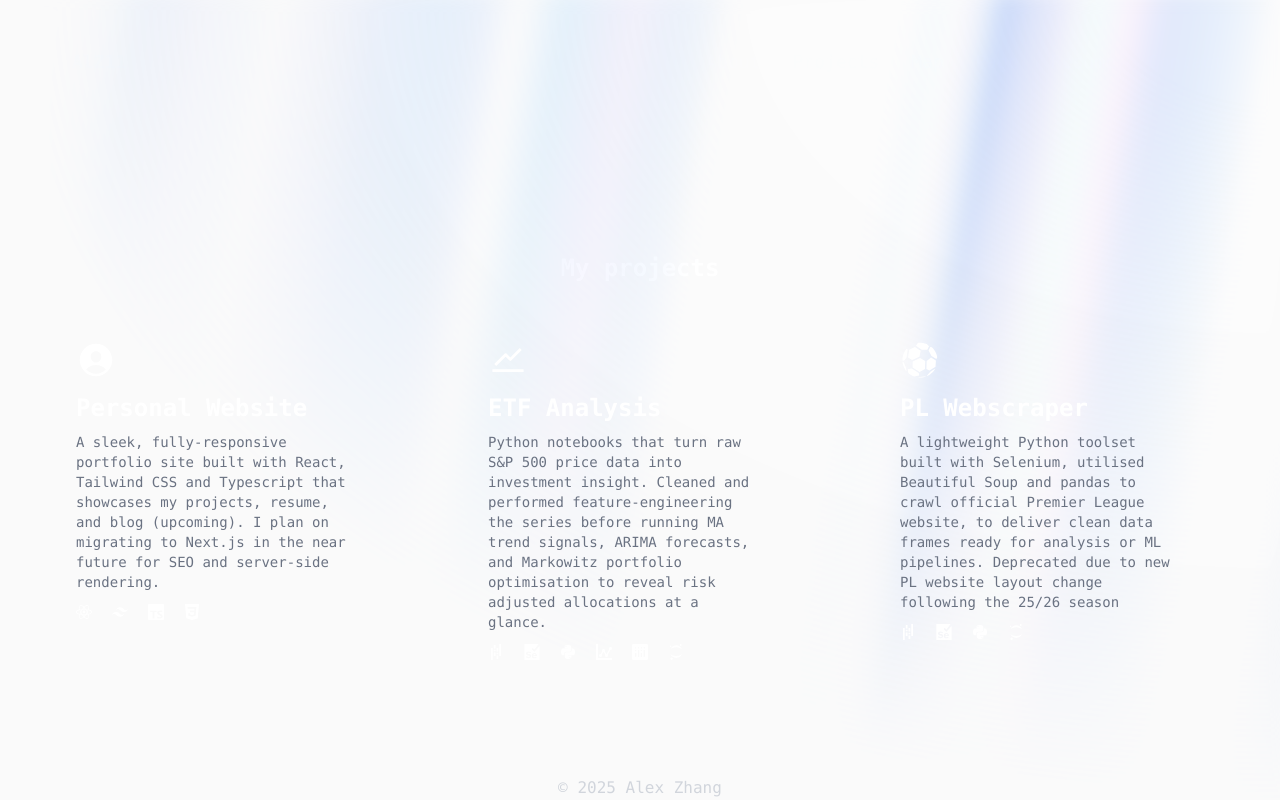
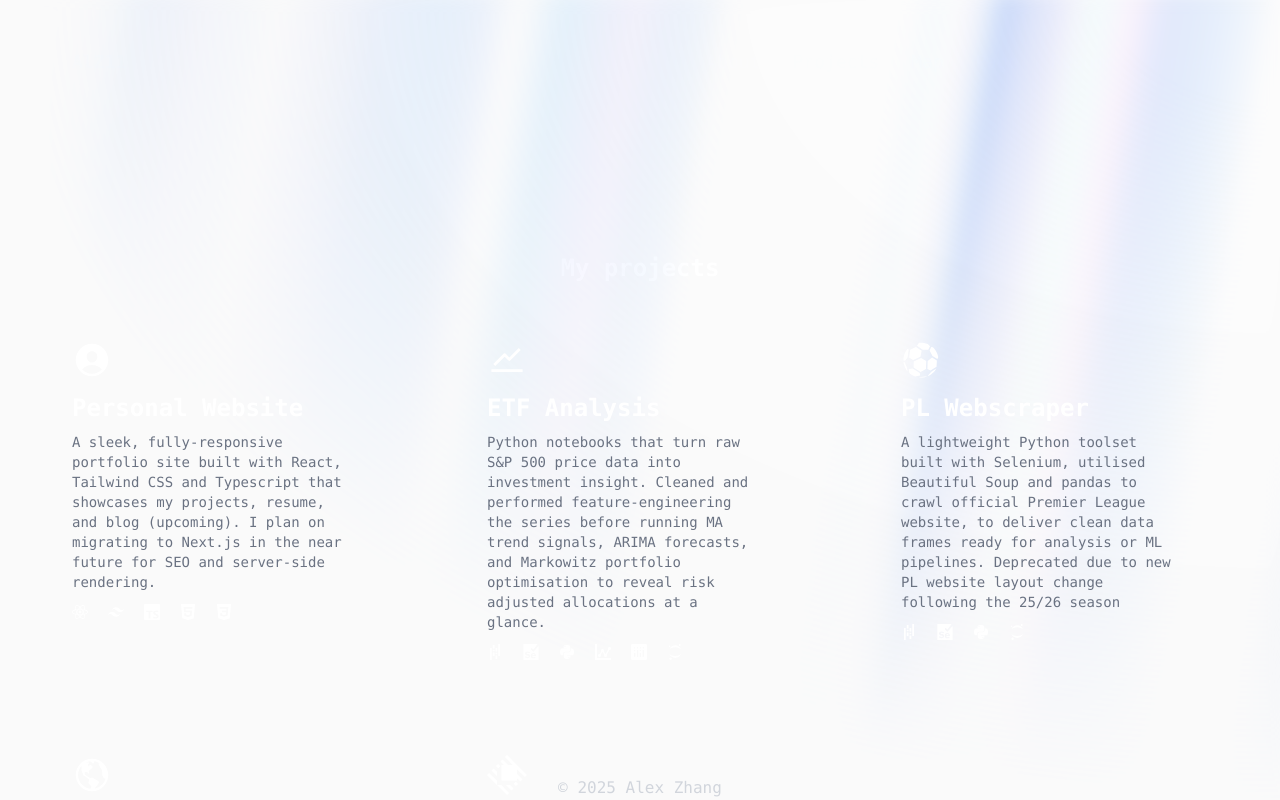
Before and after one commit to AlZ11/website, a React (Vite) app in the folder alz11/: page /projects in a window 1280 px wide. Shown: the top 800 px of the page. Built offline with nearby package versions, Linux system fonts and the light colour scheme.

Commit message:
miscellaneous changes

```diff
--- a/alz11/src/pages/projects.tsx
+++ b/alz11/src/pages/projects.tsx
@@ -13,7 +13,8 @@ import {
 	SiPlotly,
 	SiGeopandas,
 	SiJavascript,
-	SiSelenium
+	SiSelenium,
+	SiHtml5
 } from 'react-icons/si';
 import { FaReact, FaPython, FaJava } from 'react-icons/fa';
 import { ImStatsDots } from 'react-icons/im';
@@ -29,7 +30,7 @@ const PROJECTS = [
 		imageSrc: <IoPersonCircle size={ICONSIZE} />,
 		imageAlt: 'Personal Website image',
 		href: 'https://github.com/AlZ11/website',
-		tools: [<FaReact />, <SiTailwindcss />, <SiTypescript />, <SiCss3 />]
+		tools: [<FaReact />, <SiTailwindcss />, <SiTypescript />, <SiHtml5 />, <SiCss3 />]
 	},
 	{
 		name: 'ETF Analysis',
@@ -71,11 +72,11 @@ const PROJECTS = [
 
 export default function Projects() {
 	return (
-		<div className='text-white font-mono max-w-7xl px-4 sm:px-6 lg:px-8 mx-auto'>
+		<div className='text-white font-mono max-w-7xl px-4 sm:px-6 lg:px-7 mx-auto'>
 			<div className='max-w-lg sm:py-24 px-5 lg:max-w-none lg:py-32 mx-auto'>
 				<h2 className='text-2xl font-bold font-mono'>My projects</h2>
 
-				<div className='mt-8 space-y-12 lg:grid lg:grid-cols-3 lg:space-y-20 lg:gap-x-15'>
+				<div className='mt-8 space-y-12 lg:grid lg:grid-cols-3 lg:space-y-5 lg:gap-x-15'>
 					{PROJECTS.map((project) => (
 						<div key={project.name} className='group relative'>
 							<a href={project.href}>
```
